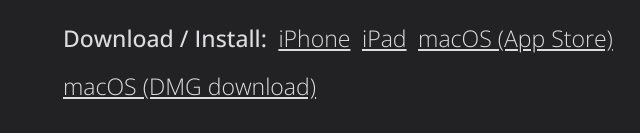
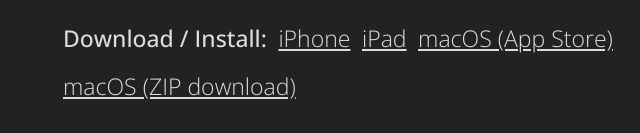
Before and after one commit to wronginstruments/landing, a plain HTML site: page index.html in a window 1280 px wide. Shown: the part 667-800 px from the top of the page, 193-833 px from the left. Drawn offline with Linux system fonts and the light colour scheme.

Commit message:
zip link name

```diff
--- a/index.html
+++ b/index.html
@@ -279,7 +279,7 @@
 			<a href=https://go.wrong.band/dl-mm-iphone target=_blank>iPhone</a>
 			<a href=https://go.wrong.band/dl-mm-ipad target=_blank>iPad</a>
 			<a href=https://go.wrong.band/dl-mm-mac target=_blank>macOS (App Store)</a>
-			<a href=https://go.wrong.band/dl-mm-dmg-v2-1 target=_blank>macOS (DMG download)</a>
+			<a href=https://go.wrong.band/dl-mm-v3-0 target=_blank>macOS (ZIP download)</a>
 		</p>
 		<p>
 			This plugin came to life as an answer to the lack of utilitarian MIDI processors and DAW functionality on iOS/iPadOS. That didn't feel right. So here it is. By the way, it's also available for macOS as AUv3 plugin.
```
